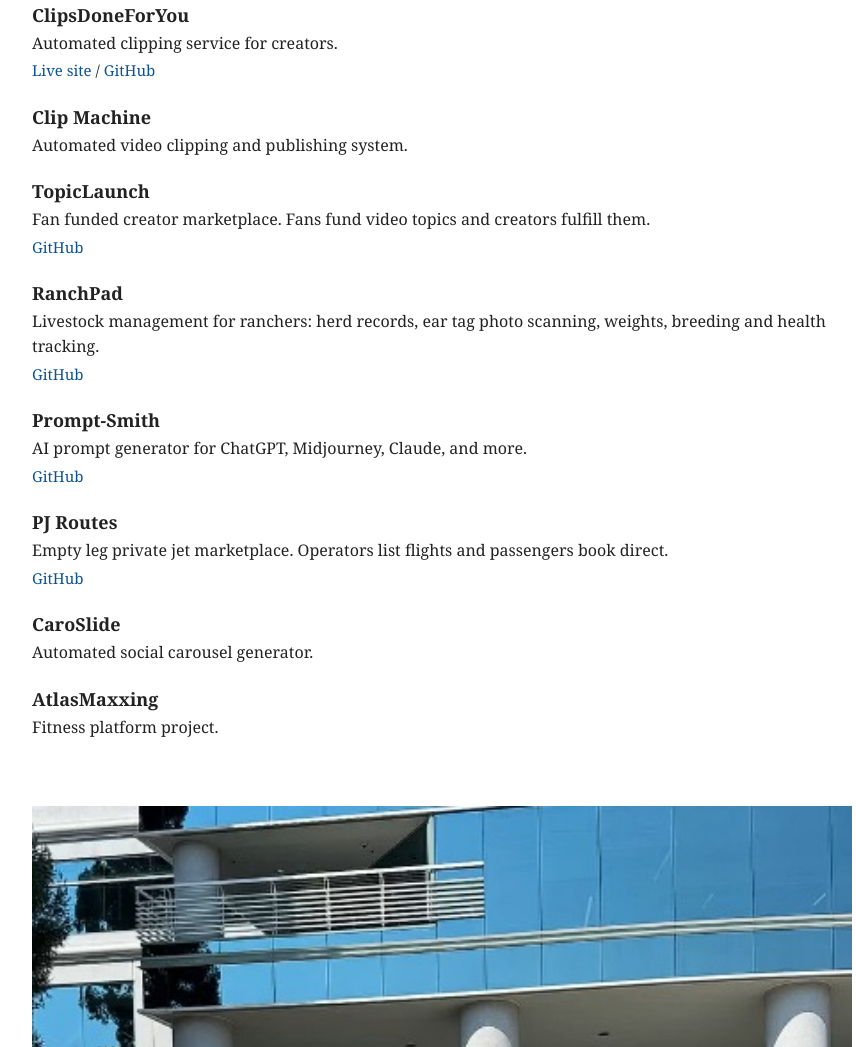
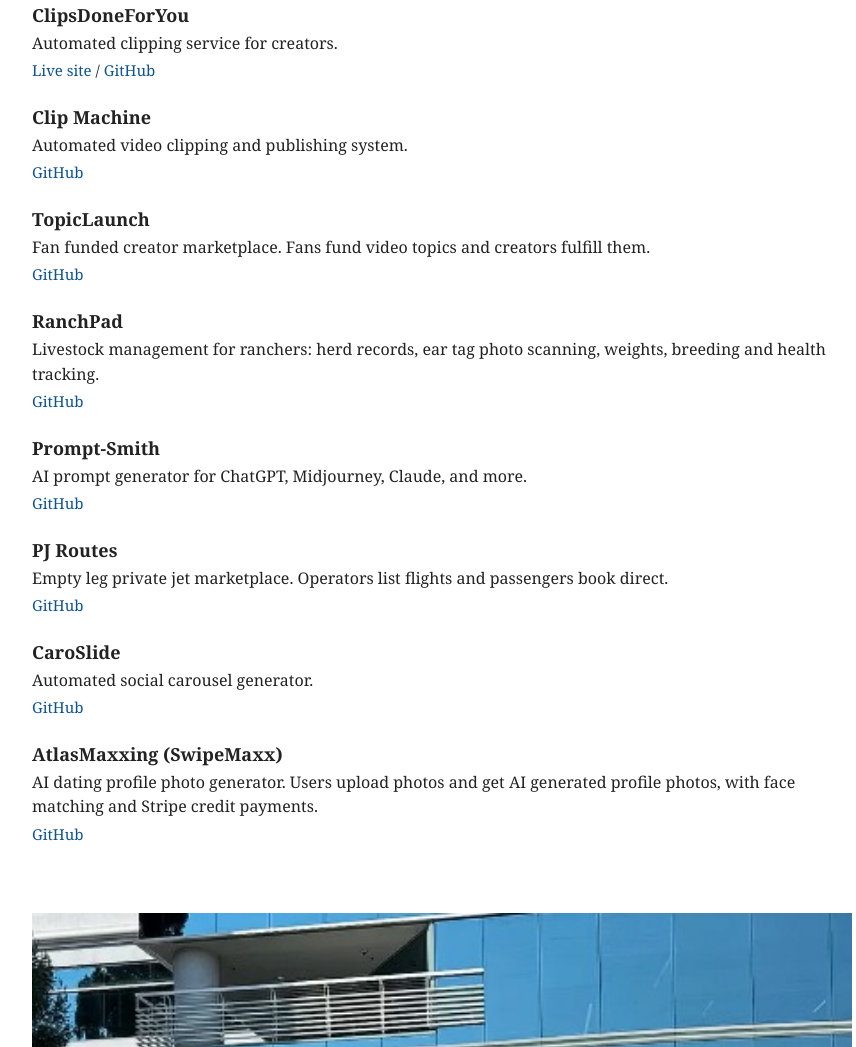
Before and after one commit to jaylenmareko/jaylenmareko.github.io, a plain HTML site: page index.html in a window 1280 px wide. Shown: the part 504-1551 px from the top of the page, without its empty margins (198-1054 px from the left). Drawn offline with Linux system fonts and the light colour scheme.

Commit message:
Add GitHub links for Clip Machine, CaroSlide, AtlasMaxxing and fix AtlasMaxxing description

```diff
--- a/index.html
+++ b/index.html
@@ -56,6 +56,7 @@
 <div class="project">
   <span class="name">Clip Machine</span>
   <p>Automated video clipping and publishing system.</p>
+  <p class="plinks"><a href="https://github.com/jaylenmareko/clip-machine">GitHub</a></p>
 </div>
 
 <div class="project">
@@ -85,11 +86,13 @@
 <div class="project">
   <span class="name">CaroSlide</span>
   <p>Automated social carousel generator.</p>
+  <p class="plinks"><a href="https://github.com/jaylenmareko/caroslide-app">GitHub</a></p>
 </div>
 
 <div class="project">
-  <span class="name">AtlasMaxxing</span>
-  <p>Fitness platform project.</p>
+  <span class="name">AtlasMaxxing (SwipeMaxx)</span>
+  <p>AI dating profile photo generator. Users upload photos and get AI generated profile photos, with face matching and Stripe credit payments.</p>
+  <p class="plinks"><a href="https://github.com/jaylenmareko/atlasmaxxing">GitHub</a></p>
 </div>
 
 <img class="wide" src="wide.jpg" alt="Jaylen Davis at LinkedIn">
```
